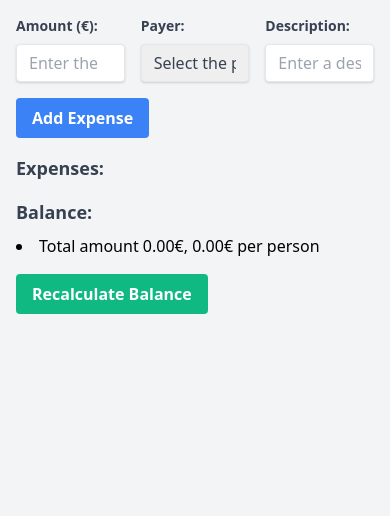
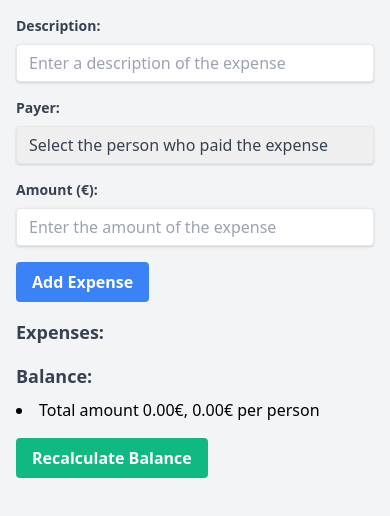
Before and after one commit to minthemiddle/expenses, a plain HTML site: page index.html in a window 390 px wide. Drawn offline with nearby package versions, Linux system fonts and the light colour scheme.

Commit message:
Reformat: Order of expense input

```diff
--- a/index.html
+++ b/index.html
@@ -9,12 +9,12 @@
 
 <body class="bg-gray-100">
   <div class="container mx-auto p-4" x-data="app()" x-init="mounted()">
-    <div class="mb-4 flex items-center space-x-4">
+    <div class="mb-4 md:flex items-center md:space-x-4 space-y-4 md:space-y-0">
       <div class="flex-1">
-        <label for="amount" class="block text-gray-700 text-sm font-bold mb-2">Amount (€):</label>
-        <input id="amount" type="number" min="0" step="0.01"
+        <label for="description" class="block text-gray-700 text-sm font-bold mb-2">Description:</label>
+        <input id="description" type="text"
           class="shadow appearance-none border rounded w-full py-2 px-3 text-gray-700 leading-tight focus:outline-none focus:shadow-outline"
-          x-model.number="amount" placeholder="Enter the amount of the expense">
+          x-model.trim="description" placeholder="Enter a description of the expense">
       </div>
       <div class="flex-1">
         <label for="payer" class="block text-gray-700 text-sm font-bold mb-2">Payer:</label>
@@ -28,10 +28,10 @@
         </select>
       </div>
       <div class="flex-1">
-        <label for="description" class="block text-gray-700 text-sm font-bold mb-2">Description:</label>
-        <input id="description" type="text"
+        <label for="amount" class="block text-gray-700 text-sm font-bold mb-2">Amount (€):</label>
+        <input id="amount" type="number" min="0" step="0.01"
           class="shadow appearance-none border rounded w-full py-2 px-3 text-gray-700 leading-tight focus:outline-none focus:shadow-outline"
-          x-model.trim="description" placeholder="Enter a description of the expense">
+          x-model.number="amount" placeholder="Enter the amount of the expense">
       </div>
     </div>
     <div class="mb-4">
```
